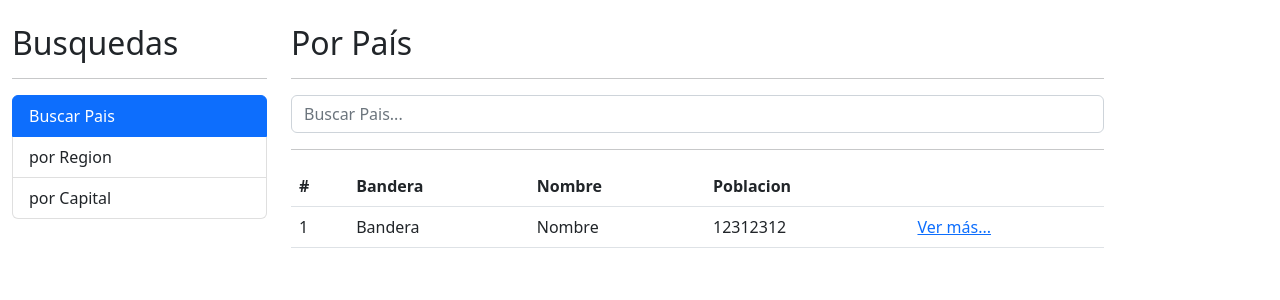
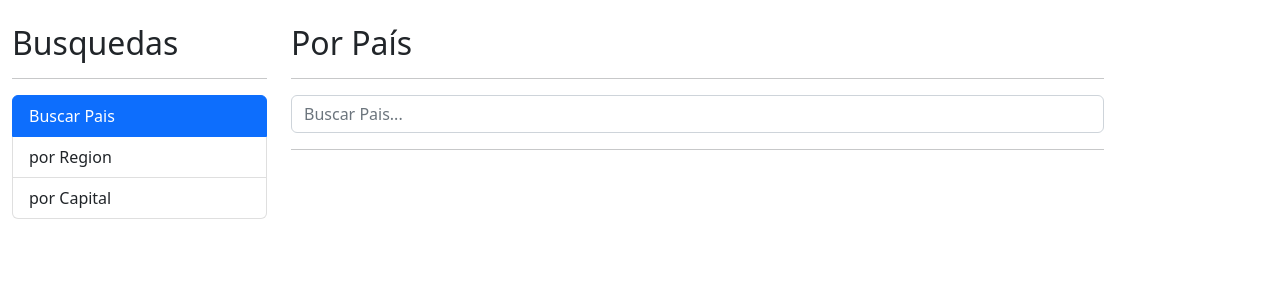
Before and after one commit to lelequinter/03-paisesApp, an Angular app: page / in a window 1280 px wide. Shown: the top 300 px of the page. Built offline with nearby package versions, Linux system fonts and the light colour scheme.

Commit message:
Llenar la tabla de países

```diff
--- a/src/app/pais/pages/por-pais/por-pais.component.html
+++ b/src/app/pais/pages/por-pais/por-pais.component.html
@@ -21,7 +21,7 @@
   No se encontró nada con el termino <strong>"{{termino}}"</strong>
 </div>
 
-<div *ngIf="!hayError" class="row">
+<div *ngIf="paises.length > 0" class="row">
   <div class="col">
     <table class="table table-hover">
       <thead>
@@ -34,13 +34,15 @@
         </tr>
       </thead>
       <tbody>
-        <tr>
-          <td>1</td>
-          <td>Bandera</td>
-          <td>Nombre</td>
-          <td>12312312</td>
+        <tr *ngFor="let pais of paises; index as i">
+          <td>{{i + 1}}</td>
           <td>
-            <a href="/pais/cri">Ver más...</a>
+            <img class="small-flag" src="{{pais.flags.png}}" alt="">
+          </td>
+          <td>{{pais.name.official}}</td>
+          <td>{{pais.population | number}}</td>
+          <td>
+            <a [routerLink]="['/pais', pais.cca2]" >Ver más...</a>
           </td>
         </tr>
       </tbody>
--- a/src/app/pais/pages/por-pais/por-pais.component.ts
+++ b/src/app/pais/pages/por-pais/por-pais.component.ts
@@ -1,6 +1,7 @@
 import { Component } from '@angular/core';
 import { PaisService } from '../../services/pais.service';
 
+import { Country } from '../../interfaces/pais.interface';
 @Component({
   selector: 'app-por-pais',
   templateUrl: './por-pais.component.html',
@@ -13,15 +14,18 @@ export class PorPaisComponent {
 
   termino: string = '';
   hayError: boolean = false;
+  paises : Country[] = [];
 
   buscar() {
     console.log(this.termino);
     this.hayError = false
 
     const observer = {
-      next: (x: any) => console.log('Observer got a next value: ', x),
+      next: (resp: any) => {console.log('Observer got a next value: ', resp)
+                            this.paises = resp},
       error: (err: any) => {console.error('Observer got an error: ', err);
-                            this.hayError = true},
+                            this.hayError = true;
+                            this.paises = []},
     };
 
     this.PaisService.buscarPais(this.termino)
--- a/src/app/pais/pais.module.ts
+++ b/src/app/pais/pais.module.ts
@@ -5,6 +5,7 @@ import { PorPaisComponent } from './pages/por-pais/por-pais.component';
 import { PorRegionComponent } from './pages/por-region/por-region.component';
 import { VerPaisComponent } from './pages/ver-pais/ver-pais.component';
 import { FormsModule } from '@angular/forms';
+import { RouterModule } from '@angular/router';
 
 
 
@@ -23,7 +24,8 @@ import { FormsModule } from '@angular/forms';
   ],
   imports: [
     CommonModule,
-    FormsModule
+    FormsModule,
+    RouterModule
   ]
 })
 export class PaisModule { }
--- a/src/styles.css
+++ b/src/styles.css
@@ -1 +1,4 @@
 /* You can add global styles to this file, and also import other style files */
+.small-flag{
+  width: 50px;
+}
```
